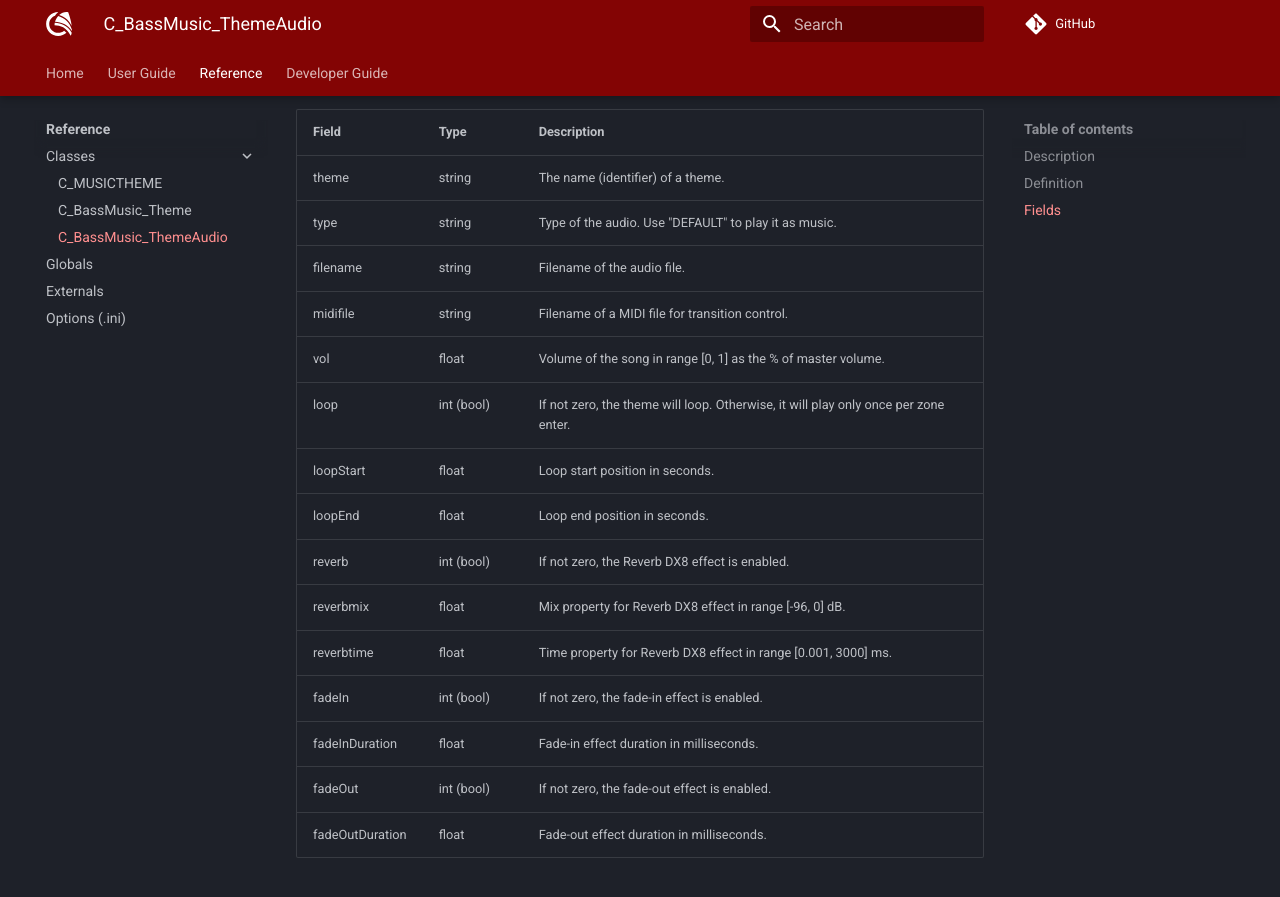
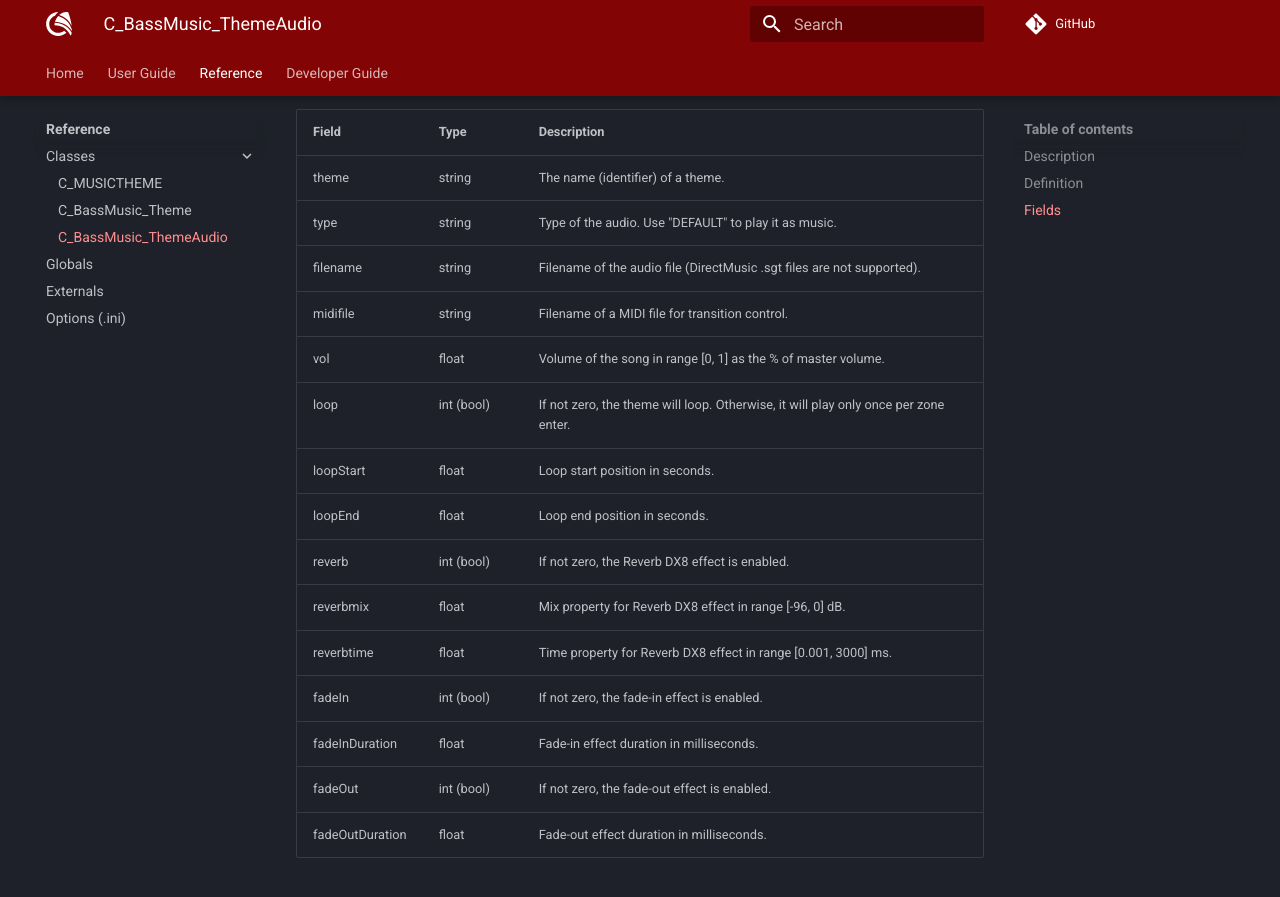
Before and after one commit to Silver-Ore-Team/zBassMusic, an MkDocs documentation site: the page built from docs/docs/reference/classes/C_BassMusic_ThemeAudio.md, in a window 1280 px wide and 900 px high, scrolled down 931 px. Shown: the top 897 px of the window. Built offline with MkDocs 1.6.1 and Material for MkDocs 9.7.7, drawn with Linux system fonts in a browser that asks for light colours; comment, search, counter and statistics services are not loaded.

```diff
--- a/docs/docs/reference/classes/C_BassMusic_ThemeAudio.md
+++ b/docs/docs/reference/classes/C_BassMusic_ThemeAudio.md
@@ -43,7 +43,7 @@
 |-----------------|------------|-------------------------------------------------------------------------------------|
 | theme           | string     | The name (identifier) of a theme.                                                   |
 | type            | string     | Type of the audio. Use "DEFAULT" to play it as music.                               |
-| filename        | string     | Filename of the audio file.                                                         |
+| filename        | string     | Filename of the audio file (DirectMusic .sgt files are not supported).              |
 | midifile        | string     | Filename of a MIDI file for transition control.                                     |
 | vol             | float      | Volume of the song in range [0, 1] as the % of master volume.                       |
 | loop            | int (bool) | If not zero, the theme will loop. Otherwise, it will play only once per zone enter. |
```
Also changed, not shown: 2 other files.
